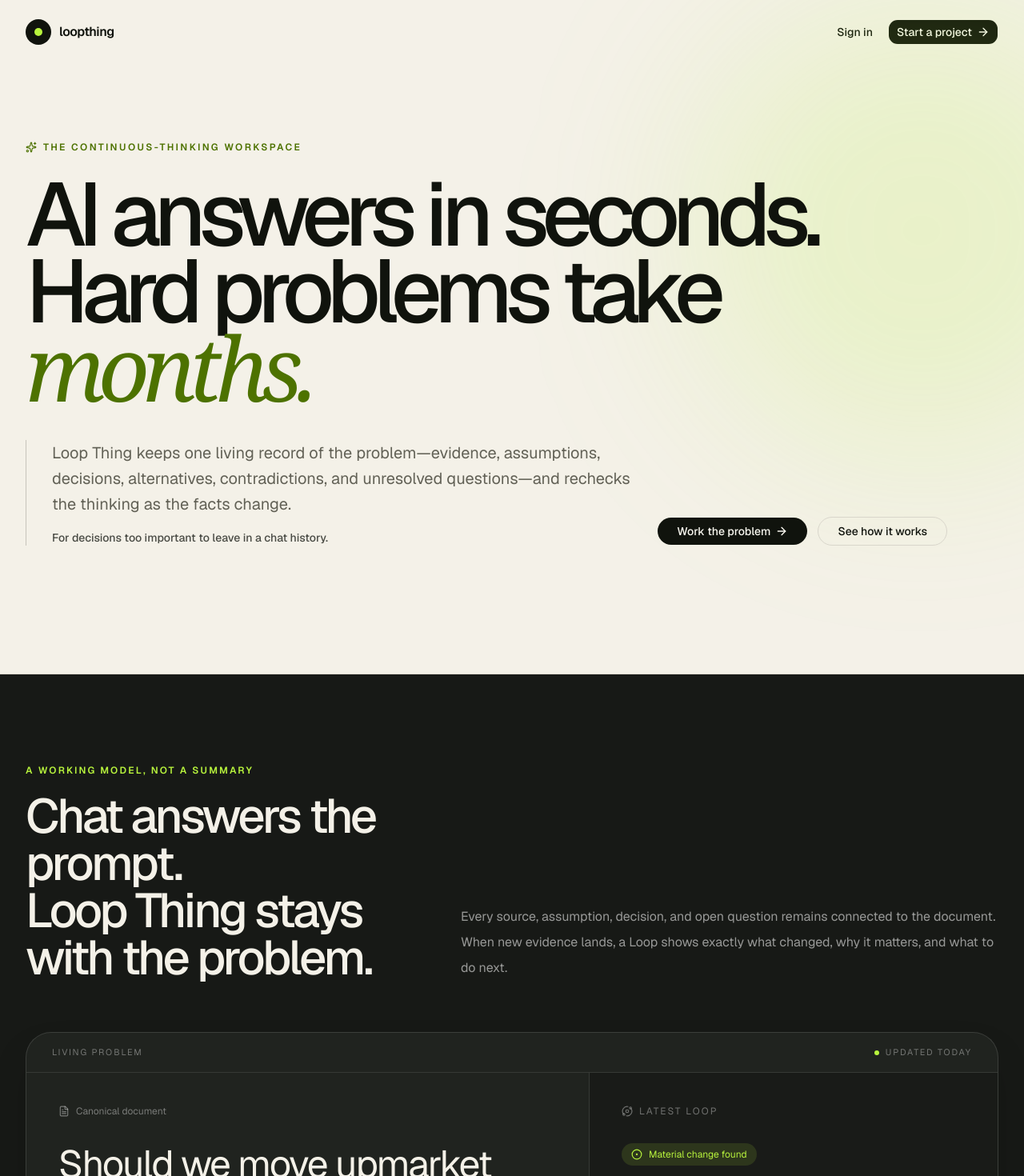
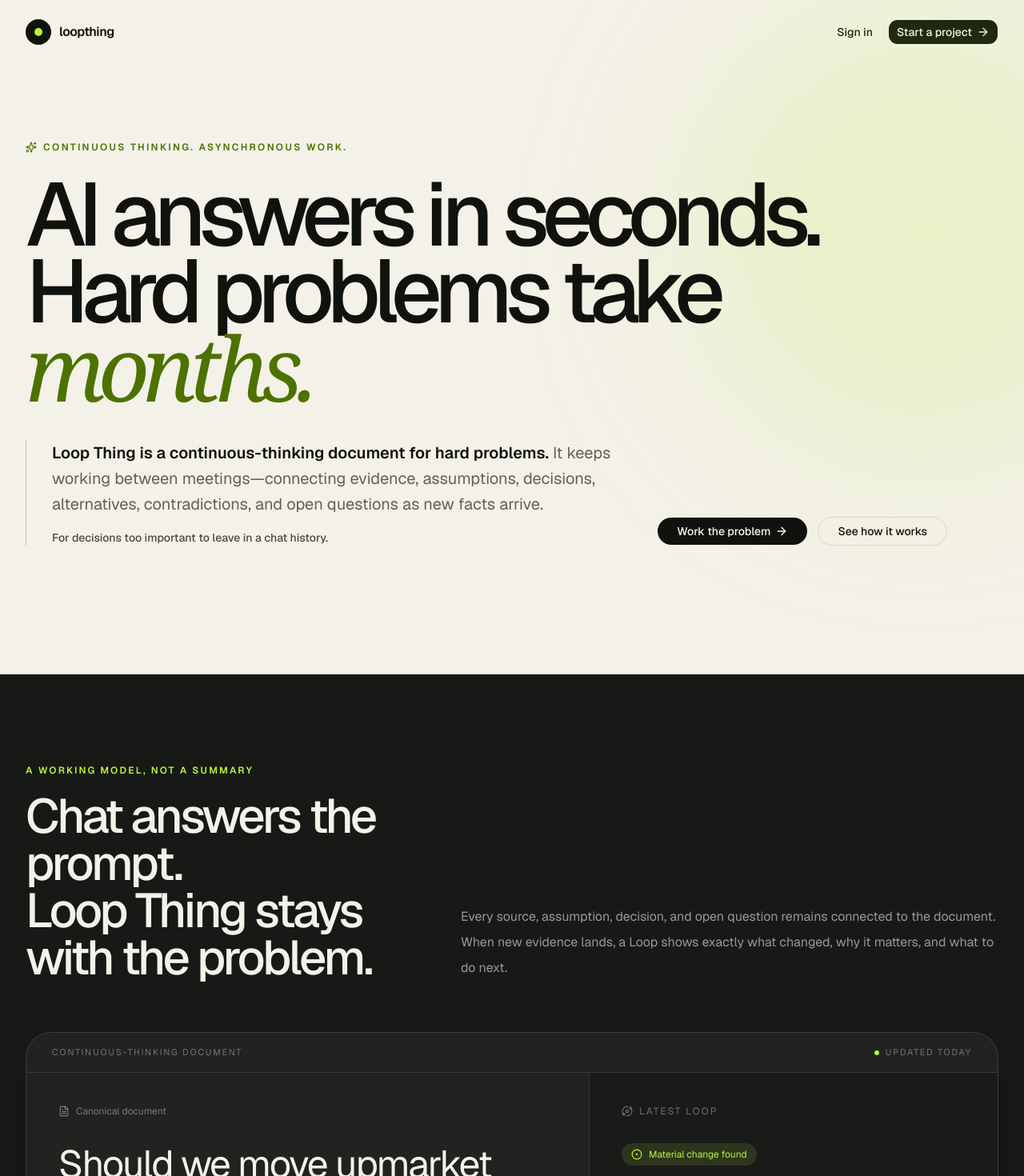
Before and after one commit to danyolio/loopthing, a Next.js app: page / in a window 1280 px wide. Shown: the top 1470 px of the page at 80% size. Built offline with nearby package versions, Linux system fonts and the light colour scheme; no server answers.

Commit message:
Define Loop Thing as a continuous-thinking document

```diff
--- a/app/layout.tsx
+++ b/app/layout.tsx
@@ -25,7 +25,7 @@ export const metadata: Metadata = {
     template: "%s · Loop Thing",
   },
   description:
-    "The continuous-thinking workspace for decisions that evolve as the evidence arrives.",
+    "A continuous-thinking document for hard problems. It keeps working between meetings as new facts arrive.",
   openGraph: {
     title: "Loop Thing — Hard problems take months",
     description:
--- a/app/page.tsx
+++ b/app/page.tsx
@@ -83,7 +83,7 @@ export default function Home() {
         <div className="relative">
           <p className="mb-7 flex items-center gap-2 text-xs font-semibold uppercase tracking-[0.2em] text-[var(--signal-strong)]">
             <Sparkles className="size-3.5" />
-            The continuous-thinking workspace
+            Continuous thinking. Asynchronous work.
           </p>
           <h1 className="max-w-6xl text-[clamp(3.5rem,8.7vw,8rem)] font-medium leading-[0.86] tracking-[-0.078em]">
             AI answers in seconds.
@@ -96,10 +96,13 @@ export default function Home() {
           <div className="mt-10 grid max-w-6xl gap-8 border-l border-foreground/20 pl-6 sm:pl-8 lg:grid-cols-[1fr_auto] lg:items-end">
             <div>
               <p className="max-w-3xl text-lg leading-8 text-muted-foreground sm:text-xl">
-                Loop Thing keeps one living record of the problem—evidence,
-                assumptions, decisions, alternatives, contradictions, and
-                unresolved questions—and rechecks the thinking as the facts
-                change.
+                <strong className="font-semibold text-foreground">
+                  Loop Thing is a continuous-thinking document for hard
+                  problems.
+                </strong>{" "}
+                It keeps working between meetings—connecting evidence,
+                assumptions, decisions, alternatives, contradictions, and open
+                questions as new facts arrive.
               </p>
               <p className="mt-4 text-sm font-medium text-foreground/75">
                 For decisions too important to leave in a chat history.
@@ -150,7 +153,7 @@ export default function Home() {
 
           <div className="mt-16 overflow-hidden rounded-[2rem] border border-white/12 bg-[#20231f] shadow-2xl shadow-black/25">
             <div className="flex items-center justify-between border-b border-white/10 px-5 py-4 text-[0.68rem] uppercase tracking-[0.17em] text-white/38 sm:px-8">
-              <span>Living problem</span>
+              <span>Continuous-thinking document</span>
               <span className="flex items-center gap-2">
                 <span className="size-1.5 rounded-full bg-[var(--signal)]" />
                 Updated today
```
